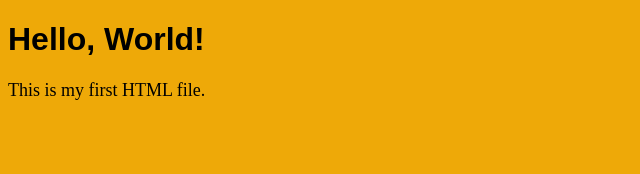
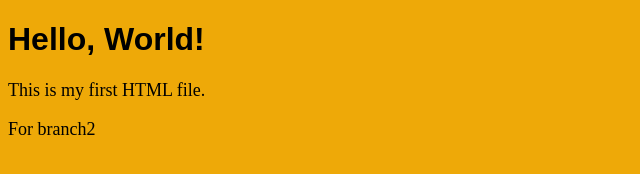
Before and after one commit to Dowmeynek/gitACT, a plain HTML site: page index.html in a window 1280 px wide. Shown: the whole page, without its empty margins (0-640 px from the left). Drawn offline with Linux system fonts and the light colour scheme.

Commit message:
for branch2

```diff
--- a/index.html
+++ b/index.html
@@ -20,5 +20,6 @@
 <body>
     <h1>Hello, World!</h1>
     <p>This is my first HTML file.</p>
+    <p>For branch2</p>
 </body>
 </html>
```
